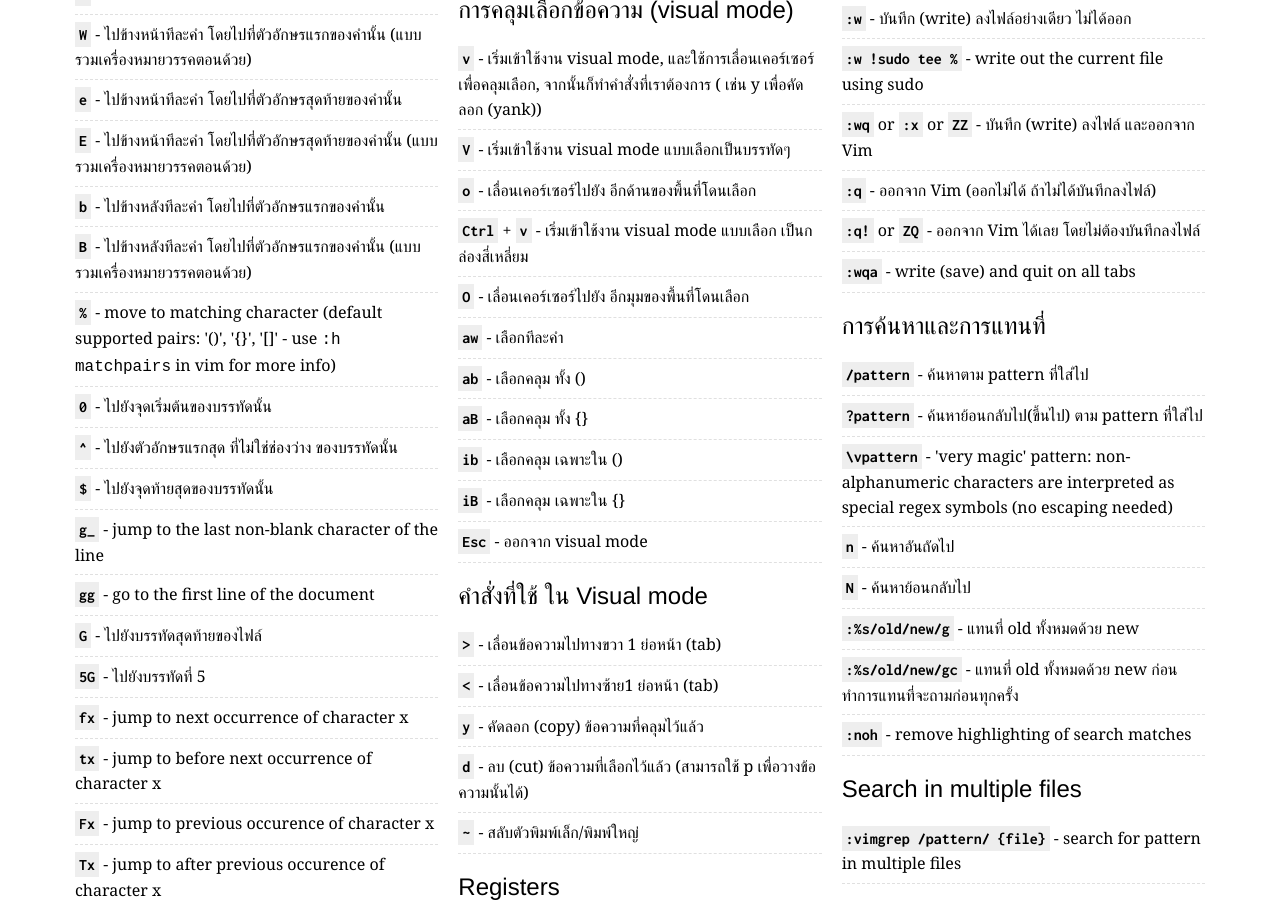
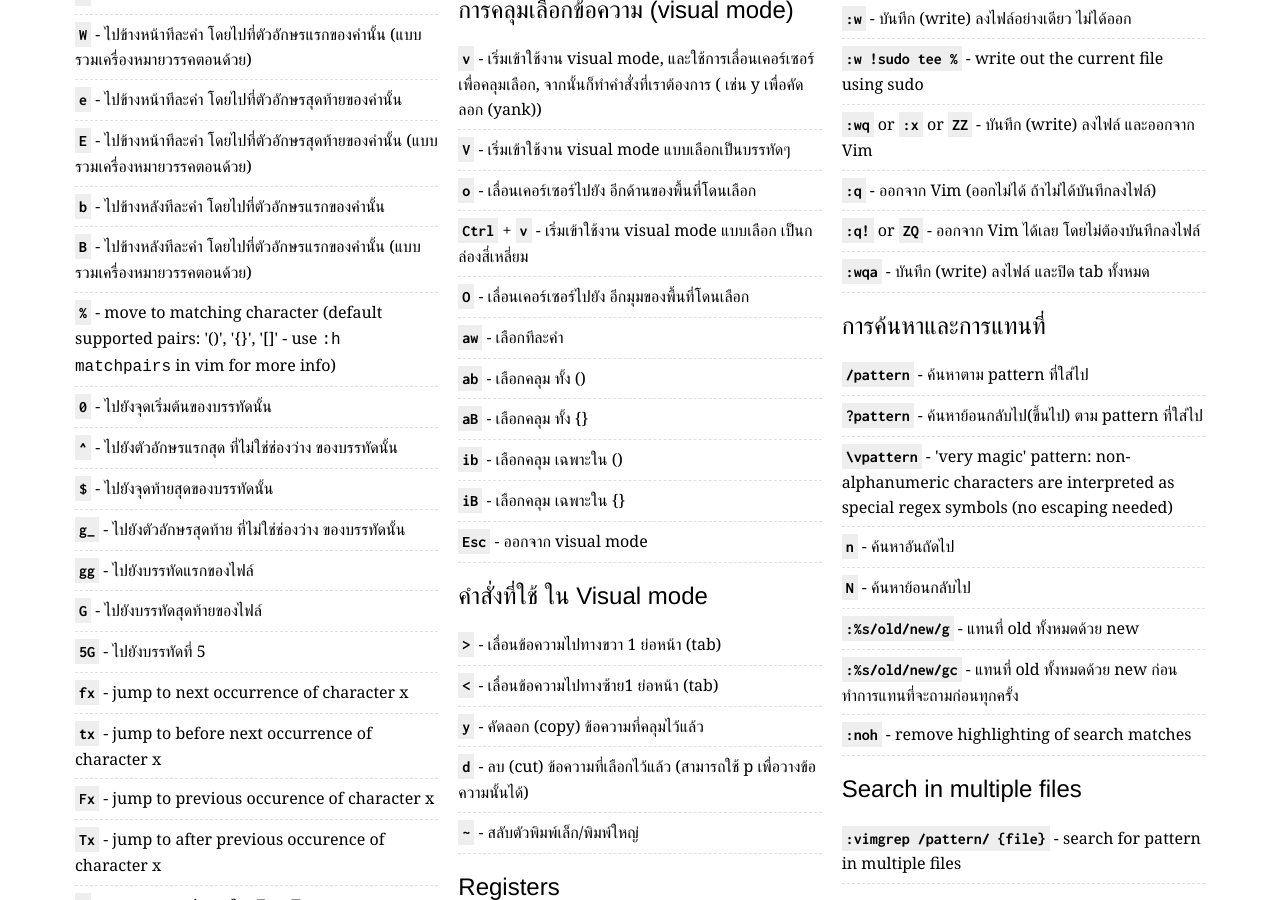
Before and after one commit to rtorr/vim-cheat-sheet, a Jekyll site: the page built from lang/th/index.html, in a window 1280 px wide and 900 px high, scrolled down 728 px. Built offline with Jekyll 4.4.1, drawn with Linux system fonts in a browser that asks for light colours; some of the changed text lies outside the part shown.

Commit message:
g_ gg wqa ls

```diff
--- a/lang/th/index.html
+++ b/lang/th/index.html
@@ -20,6 +20,8 @@
     zero: "ไปยังจุดเริ่มต้นของบรรทัดนั้น"
     caret: "ไปยังตัวอักษรแรกสุด ที่ไม่ใช่ช่องว่าง ของบรรทัดนั้น"
     dollar: "ไปยังจุดท้ายสุดของบรรทัดนั้น"
+    g_: "ไปยังตัวอักษรสุดท้าย ที่ไม่ใช่ช่องว่าง ของบรรทัดนั้น"
+    gg: "ไปยังบรรทัดแรกของไฟล์"
     G: "ไปยังบรรทัดสุดท้ายของไฟล์"
     fiveG: "ไปยังบรรทัดที่ 5"
   tip: "กดตัวเลขก่อนใช้คำสั่งการเลื่อนตำแหน่งเคอร์เซอร์ ซึ่งตัวเลขนั้นคือจำนวนคำสั่งที่ทำซ้ำ เช่น <kbd>4j</kbd>  คือลงมาด้านล่าง 4 บรรทัด"
@@ -99,6 +101,7 @@
     colonx: "บันทึก (write) ลงไฟล์ และออกจาก Vim"
     colonq: "ออกจาก Vim (ออกไม่ได้ ถ้าไม่ได้บันทึกลงไฟล์)"
     colonqbang: "ออกจาก Vim ได้เลย โดยไม่ต้องบันทึกลงไฟล์"
+    colonwqa: "บันทึก (write) ลงไฟล์ และปิด tab ทั้งหมด"
 
 searchAndReplace:
   title: "การค้นหาและการแทนที่"
```
Also changed, not shown: other parts of lang/th/index.html (+1 -0 lines).
